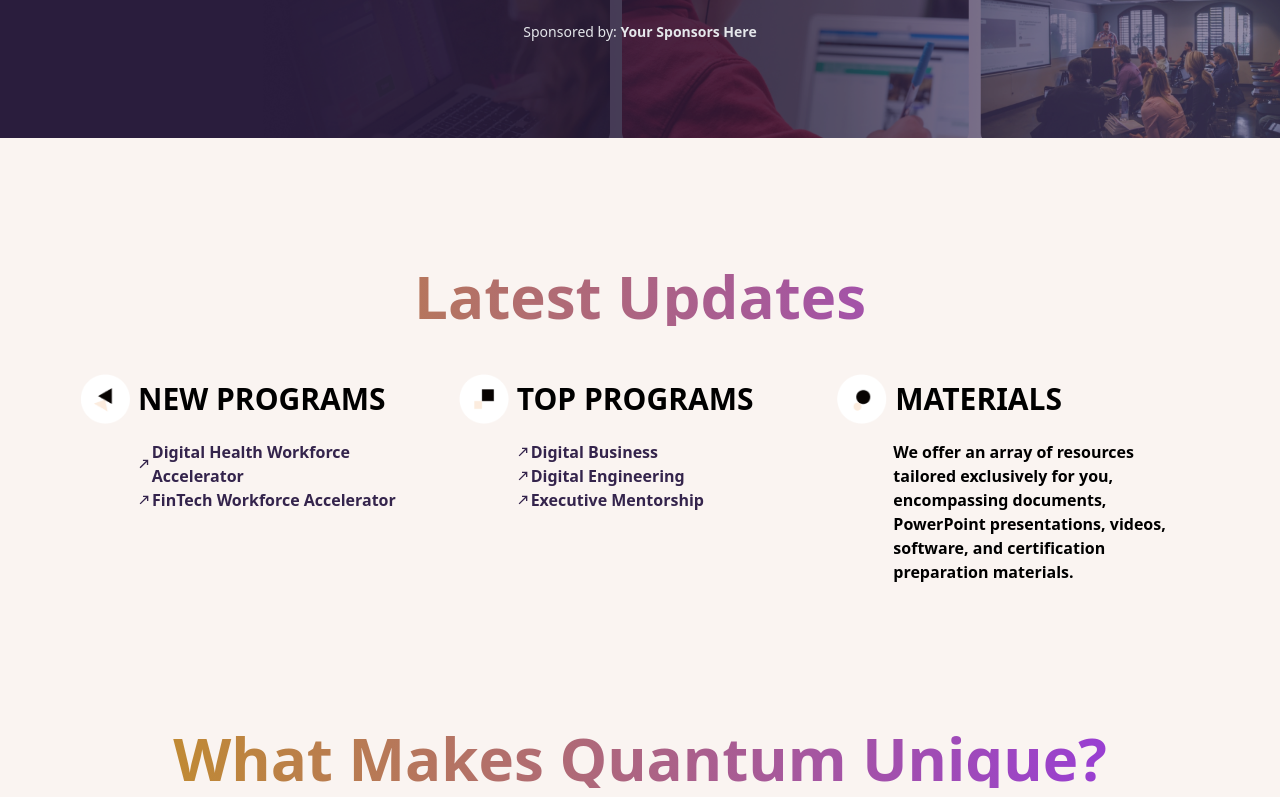
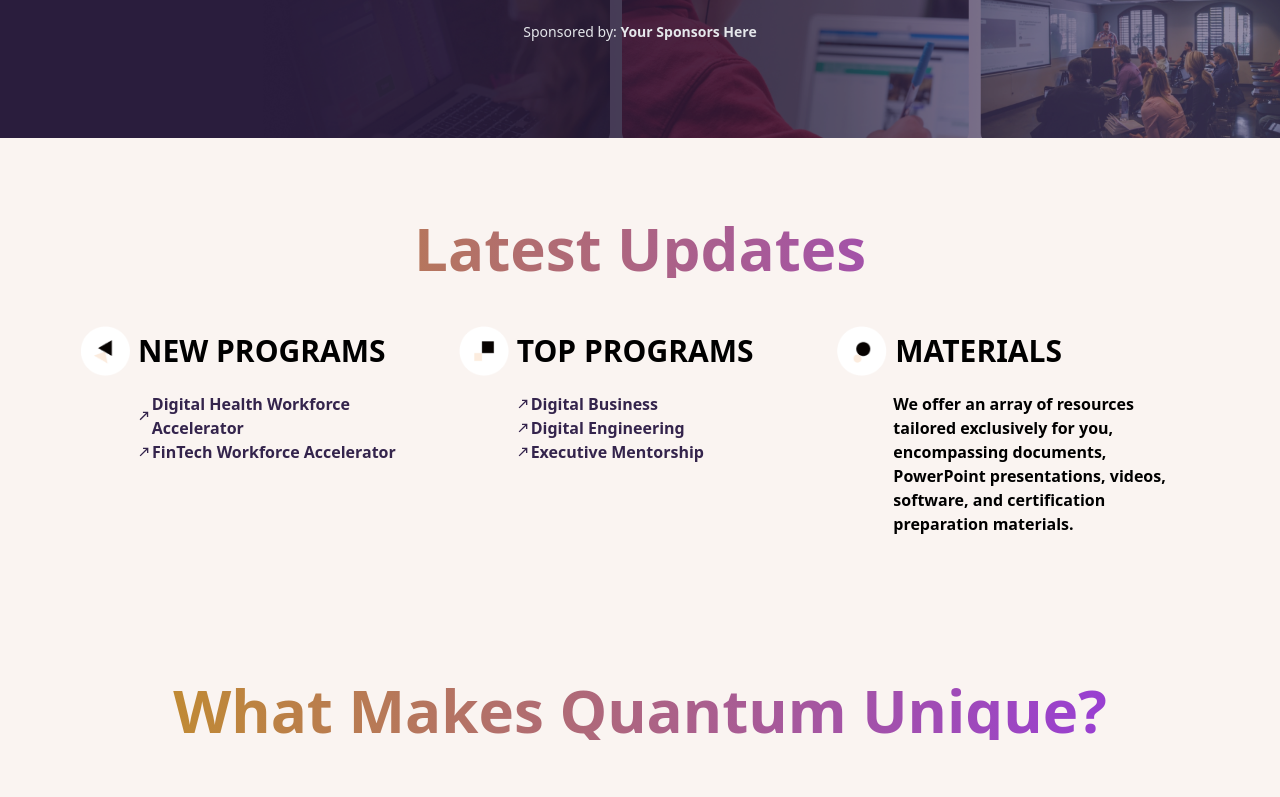
Before and after one commit to shejanNizam/quantum-education, a Next.js app: page / in a window 1280 px wide. Shown: the part 614-1411 px from the top of the page. Built offline with nearby package versions, Linux system fonts and the light colour scheme.

Commit message:
refactor banner

```diff
--- a/src/components/Home/Updates.js
+++ b/src/components/Home/Updates.js
@@ -26,7 +26,7 @@ export default function Updates() {
   return (
     <>
       <motion.div
-        className="container my-32"
+        className="container my-20"
         initial="hidden"
         animate="visible"
         variants={containerVariants}
```
